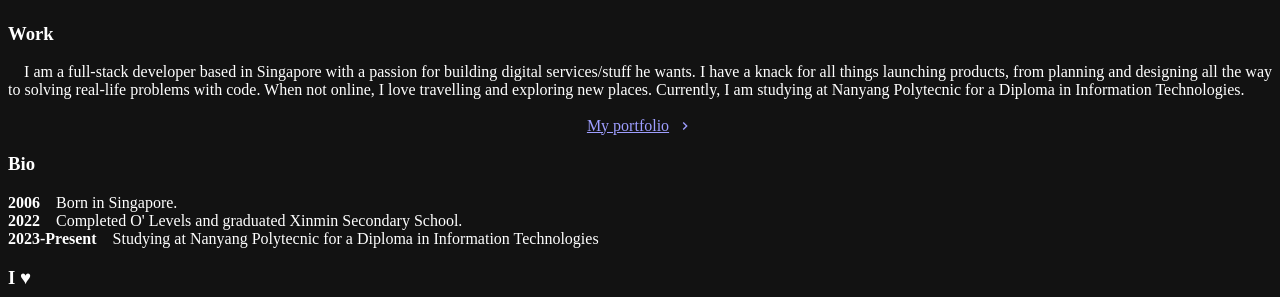
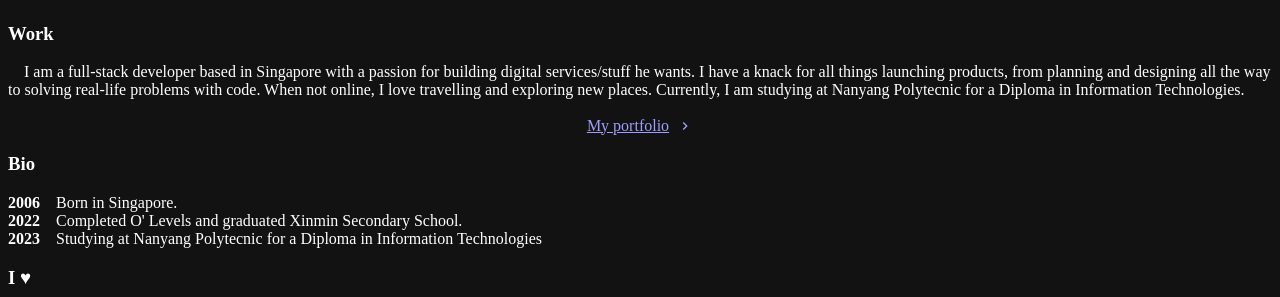
Before and after one commit to nicholaaa/Digital-Portfolio-repository, a Next.js app: page / in a window 1280 px wide. Shown: the part 237-534 px from the top of the page. Built offline with nearby package versions, Linux system fonts and the light colour scheme.

Commit message:
AD changes

```diff
--- a/components/navbar.js
+++ b/components/navbar.js
@@ -90,7 +90,7 @@ const Navbar = props => {
             pl={2}
           >
             <IoLogoGithub />
-            Source
+            View Source
           </LinkItem>
         </Stack>
 
@@ -106,11 +106,15 @@ const Navbar = props => {
                 aria-label="Options"
               />
               <MenuList>
+                <MenuItem as={MenuLink} href="/">
+                  About
+                </MenuItem>
                 <MenuItem as={MenuLink} href="/works">
                   Works
                 </MenuItem>
                 <MenuItem
                   as={Link}
+                  target="_blank"
                   href="https://github.com/nicholaaa/Digital-Portfolio-repository"
                 >
                   View Source
--- a/components/paragraph.js
+++ b/components/paragraph.js
@@ -1,7 +1,7 @@
 import styled from '@emotion/styled'
 
 const Paragraph = styled.p`
-  text-align: justify;
+  text-align: left;
   text-indent: 1em;
   hyphens: auto;
 `
--- a/pages/index.js
+++ b/pages/index.js
@@ -102,7 +102,7 @@ const Home = () => (
           Completed O&apos; Levels and graduated Xinmin Secondary School.
         </BioSection>
         <BioSection>
-          <BioYear>2023-Present</BioYear>
+          <BioYear>2023</BioYear>
           Studying at Nanyang Polytecnic for a Diploma in Information
           Technologies
         </BioSection>
```
